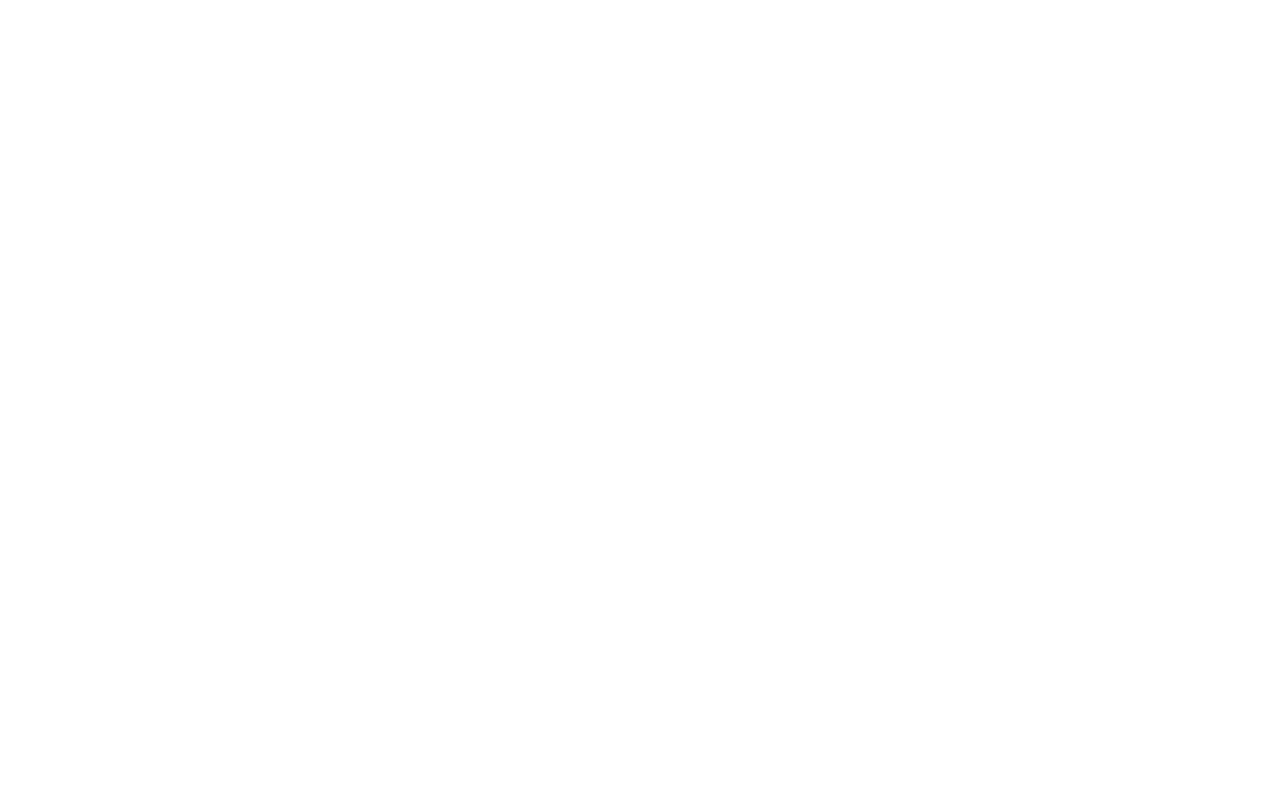
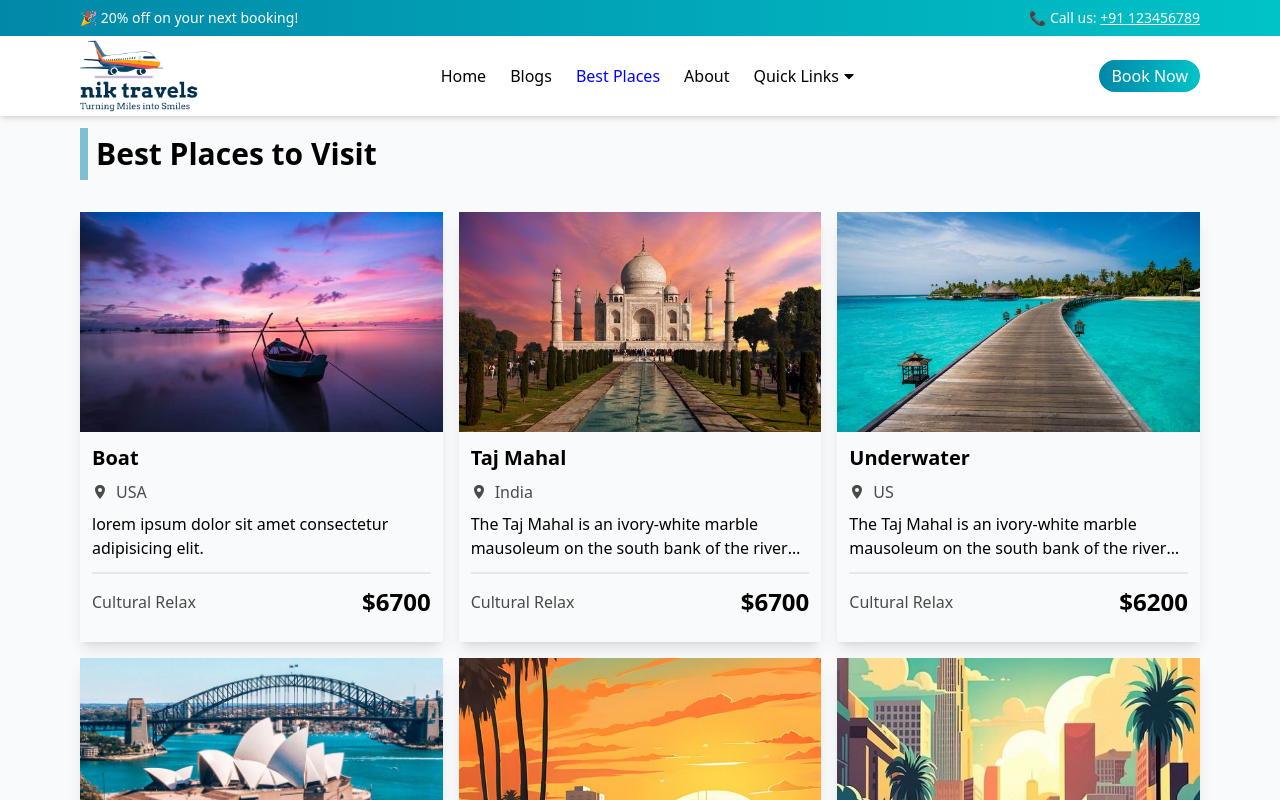
Before and after one commit to Szkrishna/nik_travels, a React (Vite) app: page /best-places in a window 1280 px wide. Before the commit this address had no page. Shown: the top 800 px of the page. Built offline with nearby package versions, Linux system fonts and the light colour scheme.

Commit message:
adding top places page and component to show top places

```diff
--- a/src/App.jsx
+++ b/src/App.jsx
@@ -5,6 +5,7 @@
 import { BrowserRouter, Routes, Route } from "react-router-dom";
 import Blogs from './pages/Blog';
 import BlogsDetails from "./pages/BlogsDetails";
+import PlacesRoute from "./pages/PlacesRoute";
 
 const App = () => {
   return (
@@ -15,6 +16,7 @@
             <Route index element={<Home />} />
             <Route path="blogs" element={<Blogs />} />
             <Route path="blogs/:id" element={<BlogsDetails />} />
+            <Route path="best-places" element={<PlacesRoute />} />
           </Route>
         </Routes>
       </BrowserRouter>
--- a/src/components/Places/Places.jsx
+++ b/src/components/Places/Places.jsx
@@ -11,6 +11,7 @@
 
 const PlacesData = [
   {
+    id: 1,
     img: Img1,
     title: "Boat",
     location: "USA",
@@ -19,6 +20,7 @@
     type: "Cultural Relax",
   },
   {
+    id: 2,
     img: Img2,
     title: "Taj Mahal",
     location: "India",
@@ -28,6 +30,7 @@
     type: "Cultural Relax",
   },
   {
+    id: 3,
     img: Img3,
     title: "Underwater",
     location: "US",
@@ -37,6 +40,7 @@
     type: "Cultural Relax",
   },
   {
+    id: 4,
     img: Img4,
     title: "Sydney",
     location: "USA",
@@ -45,6 +49,7 @@
     type: "Cultural Relax",
   },
   {
+    id: 5,
     img: Img5,
     title: "Los Angeles",
     location: "United states",
@@ -54,6 +59,7 @@
     type: "Cultural Relax",
   },
   {
+    id: 6,
     img: Img6,
     title: "Los Vegas",
     location: "California",
--- /dev/null
+++ b/src/pages/PlacesRoute.jsx
@@ -0,0 +1,15 @@
+/* eslint-disable no-unused-vars */
+import React from "react";
+import Places from "../components/Places/Places";
+
+const PlacesRoute = () => {
+  return (
+    <>
+      <div className="pt-14">
+        <Places />
+      </div>
+    </>
+  );
+};
+
+export default PlacesRoute;
```
